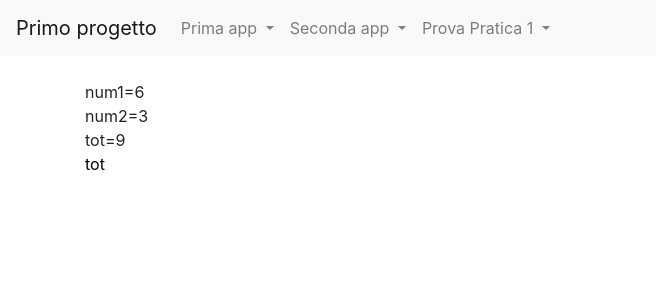
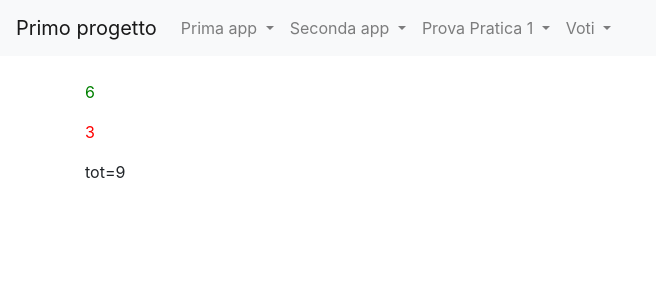
Before and after one commit to Rickmay2005/primo_progetto, a Django app: page /prova_pratica_1/somma in a window 1280 px wide. Shown: the top 300 px of the page, without its empty margins (0-656 px from the left). Run offline with Django 4.2, Linux system fonts and the light colour scheme.

Commit message:
Correzione

```diff
--- a/primo_progetto/templates/base.html
+++ b/primo_progetto/templates/base.html
@@ -46,8 +46,19 @@
                   Prova Pratica 1
                 </a>
                 <div class="dropdown-menu" aria-labelledby="navbarDropdownMenuLink">
+                  <a class="dropdown-item" href="{% url 'prova_pratica_1:indexP'%}">IndexP</a>
+                  <a class="dropdown-item" href="{% url 'prova_pratica_1:somma'%}">Somma</a>
+                  <a class="dropdown-item" href="{% url 'prova_pratica_1:media'%}">Media</a>
+                  <a class="dropdown-item" href="{% url 'prova_pratica_1:voti'%}">Voti</a>
+                </div>
+              </li>
+              <li class="nav-item dropdown">
+                <a class="nav-link dropdown-toggle" href="#" id="navbarDropdownMenuLink" role="button" data-toggle="dropdown" aria-haspopup="true" aria-expanded="false">
+                  Voti
+                </a>
+                <div class="dropdown-menu" aria-labelledby="navbarDropdownMenuLink">
                   <a class="dropdown-item" href="{% url 'voti:lista_materie'%}">Lista delle materie</a>
-                  <a class="dropdown-item" href="{% url 'voti:voti_studenti'%}">>Voti degli studenti</a>
+                  <a class="dropdown-item" href="{% url 'voti:voti_studenti'%}">Voti degli studenti</a>
                   <a class="dropdown-item" href="{% url 'voti:media_studenti'%}">Media degli studenti</a>
                   <a class="dropdown-item" href="{% url 'voti:max_min_voti'%}">Massimo e minimo</a>
                 </div>
--- a/prova_pratica_1/templates/indexP.html
+++ b/prova_pratica_1/templates/indexP.html
@@ -7,6 +7,6 @@
         <li><a href="/">Index root</a></li>
         <li><a href="{% url 'prova_pratica_1:somma'%}">Somma</a></li>
         <li><a href="{% url 'prova_pratica_1:media'%}">Media</a></li>
-        <li><a href="{% url 'prova_pratica_1:voti'%}">Benvenuti</a></li>
+        <li><a href="{% url 'prova_pratica_1:voti'%}">Voti</a></li>
     </ol>
 {% endblock content%}
--- a/prova_pratica_1/templates/maxmin.html
+++ b/prova_pratica_1/templates/maxmin.html
@@ -4,14 +4,14 @@
 
 {%block content%}
 
-    num1={{  var1  }}<br/>
-    num2={{  var2  }}<br/>
+
+    {% if var1 < var2 %}
+        <p style=color:red>{{var1}}</p>
+        <p style=color:green>{{var2}}</p>
+    {% elif var1 > var2 %}
+        <p style=color:green>{{var1}}</p>
+        <p style=color:red>{{var2}}</p>
+    {% else %}
+    {% endif %}
     tot={{  somma  }}<br/>
-    {% if num1 < num2 %}
-        <p style=color:red>num1</p>
-    {% elif num1 > num2 }
-        <p style=color:green>num2</p>
-    {% else %}
-        <p style=color:black>tot</p>
-    {% endif %}
 {% endblock content%}
--- a/prova_pratica_1/views.py
+++ b/prova_pratica_1/views.py
@@ -20,8 +20,7 @@ def media(request):
     somma=0
     for i in range(30):
         vet.append(random.randrange(1,10,1))
-        for i in range(len(vet)):
-            somma+=vet[i]
+        somma+=vet[i]
     media=somma/len(vet)
     context = {
         'vet' : vet,
@@ -30,10 +29,8 @@ def media(request):
     return render(request,"media.html",context)
 
 def voti(request):
-    voti=[]
-    studente=[]
+    voti={'Giacomo':8, 'Marco':7, 'Matteo':5,}
     context={
-        'studente' : studente,
         'voti' : voti,
     }
     return render(request,"voti.html",context)
--- a/voti/templates/lista_materie.html
+++ b/voti/templates/lista_materie.html
@@ -3,7 +3,7 @@
 {%block title%} {{block.super}} | Materie {%endblock title%}
 
 {%block content%}
-    <p> Lista delle materie scolastiche </p>>
+    <p> Lista delle materie scolastiche </p>
         <list>
             {% for x in materie %}
                 <li>{{ x }}</li>
```
Also changed, not shown: prova_pratica_1/templates/media.html (+3 -14 lines), prova_pratica_1/templates/voti.html (+6 -3 lines), voti/templates/max_min_voti.html (+30 -0 lines), voti/views.py (+33 -2 lines).
